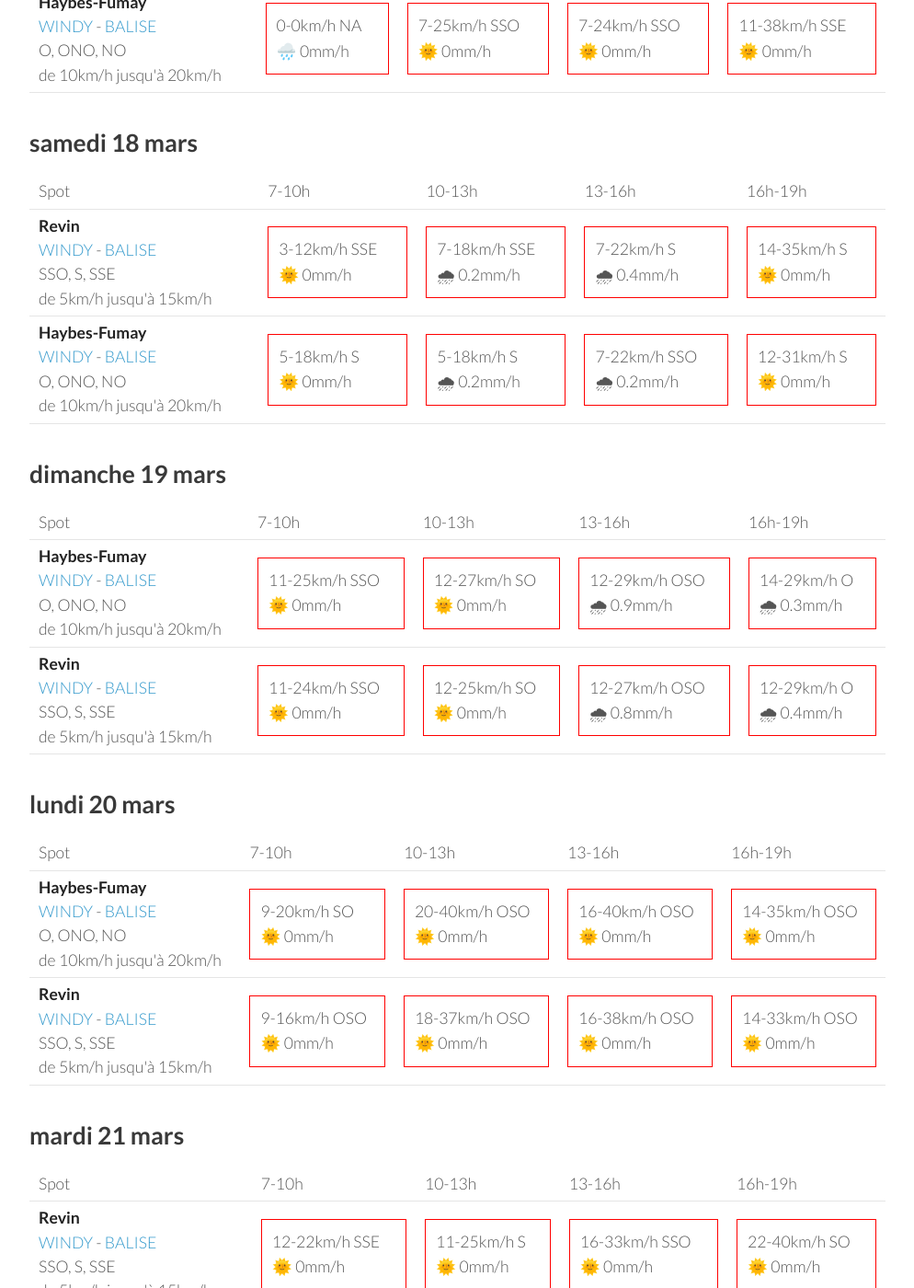
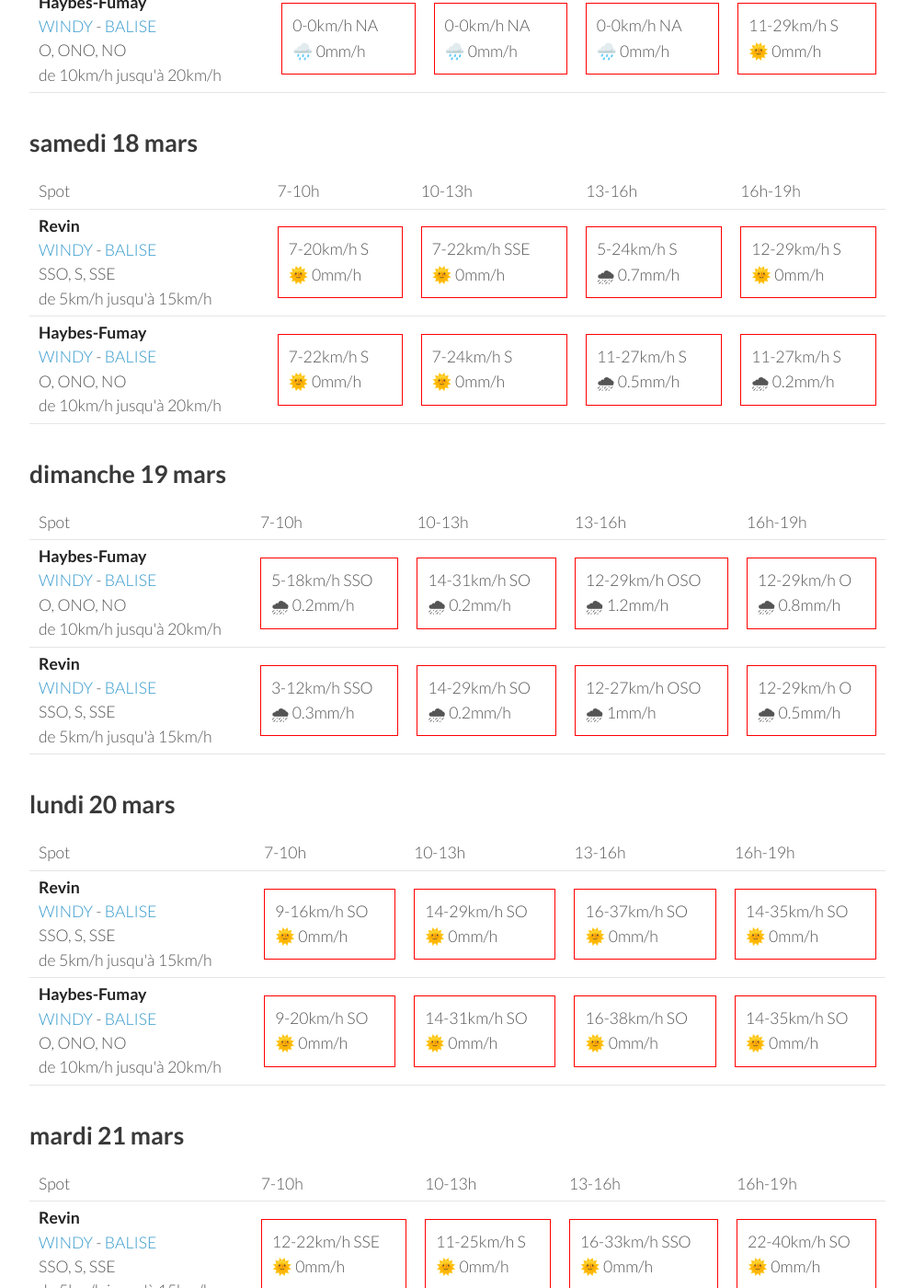
Before and after one commit to parapente-dans-le-nord/parapente-dans-le-nord.github.io, a Jekyll site: the page built from ardennes.markdown, in a window 1280 px wide and 1400 px high, scrolled down 499 px. Shown: the whole window at 92% size, without its empty margins (26-1020 px from the left). Built offline with Jekyll 4.4.1, drawn with Linux system fonts in a browser that asks for light colours; some of the changed text lies outside the part shown.

Commit message:
update index.markdown

```diff
--- a/ardennes.markdown
+++ b/ardennes.markdown
@@ -25,18 +25,18 @@ page mise à jour le vendredi 17 mars 13:10
         <td><strong>Revin</strong><br><a href="https://windy.com/49.948/4.625?49.543,4.625,8">WINDY</a> - <span class=""><a href="http://www.balisemeteo.com/balise.php?idBalise=5019">BALISE</a> </span><br> <span class="vent-favorable">SSO, S, SSE</span><br><span class="force-vent">de 5km/h jusqu'à 15km/h</span> </td>
 
             <td><div class="not-flyable"><p>0-0km/h NA</p><p>🌧️ 0mm/h</p></div></td>
-            <td><div class="not-flyable"><p>5-16km/h SE</p><p>🌞 0mm/h</p></div></td>
-            <td><div class="not-flyable"><p>9-25km/h S</p><p>🌞 0mm/h</p></div></td>
-            <td><div class="not-flyable"><p>9-38km/h SSE</p><p>🌞 0mm/h</p></div></td>
+            <td><div class="not-flyable"><p>0-0km/h NA</p><p>🌧️ 0mm/h</p></div></td>
+            <td><div class="not-flyable"><p>0-0km/h NA</p><p>🌧️ 0mm/h</p></div></td>
+            <td><div class="not-flyable"><p>12-31km/h S</p><p>🌞 0mm/h</p></div></td>
 
     </tr>
 <tr>
         <td><strong>Haybes-Fumay</strong><br><a href="https://windy.com/49.998/4.715?49.913,4.738,10">WINDY</a> - <span class=""><a href="http://www.balisemeteo.com/balise.php?idBalise=104">BALISE</a> </span><br> <span class="vent-favorable">O, ONO, NO</span><br><span class="force-vent">de 10km/h jusqu'à 20km/h</span> </td>
 
             <td><div class="not-flyable"><p>0-0km/h NA</p><p>🌧️ 0mm/h</p></div></td>
-            <td><div class="not-flyable"><p>7-25km/h SSO</p><p>🌞 0mm/h</p></div></td>
-            <td><div class="not-flyable"><p>7-24km/h SSO</p><p>🌞 0mm/h</p></div></td>
-            <td><div class="not-flyable"><p>11-38km/h SSE</p><p>🌞 0mm/h</p></div></td>
+            <td><div class="not-flyable"><p>0-0km/h NA</p><p>🌧️ 0mm/h</p></div></td>
+            <td><div class="not-flyable"><p>0-0km/h NA</p><p>🌧️ 0mm/h</p></div></td>
+            <td><div class="not-flyable"><p>11-29km/h S</p><p>🌞 0mm/h</p></div></td>
 
     </tr>
 
@@ -58,20 +58,20 @@ page mise à jour le vendredi 17 mars 13:10
 <tr>
         <td><strong>Revin</strong><br><a href="https://windy.com/49.948/4.625?49.543,4.625,8">WINDY</a> - <span class=""><a href="http://www.balisemeteo.com/balise.php?idBalise=5019">BALISE</a> </span><br> <span class="vent-favorable">SSO, S, SSE</span><br><span class="force-vent">de 5km/h jusqu'à 15km/h</span> </td>
 
-            <td><div class="not-flyable"><p>3-12km/h SSE</p><p>🌞 0mm/h</p></div></td>
-            <td><div class="not-flyable"><p>7-18km/h SSE</p><p>🌧 0.2mm/h</p></div></td>
-            <td><div class="not-flyable"><p>7-22km/h S</p><p>🌧 0.4mm/h</p></div></td>
-            <td><div class="not-flyable"><p>14-35km/h S</p><p>🌞 0mm/h</p></div></td>
+            <td><div class="not-flyable"><p>7-20km/h S</p><p>🌞 0mm/h</p></div></td>
+            <td><div class="not-flyable"><p>7-22km/h SSE</p><p>🌞 0mm/h</p></div></td>
+            <td><div class="not-flyable"><p>5-24km/h S</p><p>🌧 0.7mm/h</p></div></td>
+            <td><div class="not-flyable"><p>12-29km/h S</p><p>🌞 0mm/h</p></div></td>
 
 
     </tr>
 <tr>
         <td><strong>Haybes-Fumay</strong><br><a href="https://windy.com/49.998/4.715?49.913,4.738,10">WINDY</a> - <span class=""><a href="http://www.balisemeteo.com/balise.php?idBalise=104">BALISE</a> </span><br> <span class="vent-favorable">O, ONO, NO</span><br><span class="force-vent">de 10km/h jusqu'à 20km/h</span> </td>
 
-            <td><div class="not-flyable"><p>5-18km/h S</p><p>🌞 0mm/h</p></div></td>
-            <td><div class="not-flyable"><p>5-18km/h S</p><p>🌧 0.2mm/h</p></div></td>
-            <td><div class="not-flyable"><p>7-22km/h SSO</p><p>🌧 0.2mm/h</p></div></td>
-            <td><div class="not-flyable"><p>12-31km/h S</p><p>🌞 0mm/h</p></div></td>
+            <td><div class="not-flyable"><p>7-22km/h S</p><p>🌞 0mm/h</p></div></td>
+            <td><div class="not-flyable"><p>7-24km/h S</p><p>🌞 0mm/h</p></div></td>
+            <td><div class="not-flyable"><p>11-27km/h S</p><p>🌧 0.5mm/h</p></div></td>
+            <td><div class="not-flyable"><p>11-27km/h S</p><p>🌧 0.2mm/h</p></div></td>
 
 
     </tr>
@@ -94,20 +94,20 @@ page mise à jour le vendredi 17 mars 13:10
 <tr>
         <td><strong>Haybes-Fumay</strong><br><a href="https://windy.com/49.998/4.715?49.913,4.738,10">WINDY</a> - <span class=""><a href="http://www.balisemeteo.com/balise.php?idBalise=104">BALISE</a> </span><br> <span class="vent-favorable">O, ONO, NO</span><br><span class="force-vent">de 10km/h jusqu'à 20km/h</span> </td>
 
-            <td><div class="not-flyable"><p>11-25km/h SSO</p><p>🌞 0mm/h</p></div></td>
-            <td><div class="not-flyable"><p>12-27km/h SO</p><p>🌞 0mm/h</p></div></td>
-            <td><div class="not-flyable"><p>12-29km/h OSO</p><p>🌧 0.9mm/h</p></div></td>
-            <td><div class="not-flyable"><p>14-29km/h O</p><p>🌧 0.3mm/h</p></div></td>
+            <td><div class="not-flyable"><p>5-18km/h SSO</p><p>🌧 0.2mm/h</p></div></td>
+            <td><div class="not-flyable"><p>14-31km/h SO</p><p>🌧 0.2mm/h</p></div></td>
+            <td><div class="not-flyable"><p>12-29km/h OSO</p><p>🌧 1.2mm/h</p></div></td>
+            <td><div class="not-flyable"><p>12-29km/h O</p><p>🌧 0.8mm/h</p></div></td>
 
 
     </tr>
 <tr>
         <td><strong>Revin</strong><br><a href="https://windy.com/49.948/4.625?49.543,4.625,8">WINDY</a> - <span class=""><a href="http://www.balisemeteo.com/balise.php?idBalise=5019">BALISE</a> </span><br> <span class="vent-favorable">SSO, S, SSE</span><br><span class="force-vent">de 5km/h jusqu'à 15km/h</span> </td>
 
-            <td><div class="not-flyable"><p>11-24km/h SSO</p><p>🌞 0mm/h</p></div></td>
-            <td><div class="not-flyable"><p>12-25km/h SO</p><p>🌞 0mm/h</p></div></td>
-            <td><div class="not-flyable"><p>12-27km/h OSO</p><p>🌧 0.8mm/h</p></div></td>
-            <td><div class="not-flyable"><p>12-29km/h O</p><p>🌧 0.4mm/h</p></div></td>
+            <td><div class="not-flyable"><p>3-12km/h SSO</p><p>🌧 0.3mm/h</p></div></td>
+            <td><div class="not-flyable"><p>14-29km/h SO</p><p>🌧 0.2mm/h</p></div></td>
+            <td><div class="not-flyable"><p>12-27km/h OSO</p><p>🌧 1mm/h</p></div></td>
+            <td><div class="not-flyable"><p>12-29km/h O</p><p>🌧 0.5mm/h</p></div></td>
 
 
     </tr>
@@ -128,22 +128,22 @@ page mise à jour le vendredi 17 mars 13:10
       <td>16h-19h</td>
     </tr>
 <tr>
-        <td><strong>Haybes-Fumay</strong><br><a href="https://windy.com/49.998/4.715?49.913,4.738,10">WINDY</a> - <span class=""><a href="http://www.balisemeteo.com/balise.php?idBalise=104">BALISE</a> </span><br> <span class="vent-favorable">O, ONO, NO</span><br><span class="force-vent">de 10km/h jusqu'à 20km/h</span> </td>
+        <td><strong>Revin</strong><br><a href="https://windy.com/49.948/4.625?49.543,4.625,8">WINDY</a> - <span class=""><a href="http://www.balisemeteo.com/balise.php?idBalise=5019">BALISE</a> </span><br> <span class="vent-favorable">SSO, S, SSE</span><br><span class="force-vent">de 5km/h jusqu'à 15km/h</span> </td>
 
-            <td><div class="not-flyable"><p>9-20km/h SO</p><p>🌞 0mm/h</p></div></td>
-            <td><div class="not-flyable"><p>20-40km/h OSO</p><p>🌞 0mm/h</p></div></td>
-            <td><div class="not-flyable"><p>16-40km/h OSO</p><p>🌞 0mm/h</p></div></td>
-            <td><div class="not-flyable"><p>14-35km/h OSO</p><p>🌞 0mm/h</p></div></td>
+            <td><div class="not-flyable"><p>9-16km/h SO</p><p>🌞 0mm/h</p></div></td>
+            <td><div class="not-flyable"><p>14-29km/h SO</p><p>🌞 0mm/h</p></div></td>
+            <td><div class="not-flyable"><p>16-37km/h SO</p><p>🌞 0mm/h</p></div></td>
+            <td><div class="not-flyable"><p>14-35km/h SO</p><p>🌞 0mm/h</p></div></td>
 
 
     </tr>
 <tr>
-        <td><strong>Revin</strong><br><a href="https://windy.com/49.948/4.625?49.543,4.625,8">WINDY</a> - <span class=""><a href="http://www.balisemeteo.com/balise.php?idBalise=5019">BALISE</a> </span><br> <span class="vent-favorable">SSO, S, SSE</span><br><span class="force-vent">de 5km/h jusqu'à 15km/h</span> </td>
+        <td><strong>Haybes-Fumay</strong><br><a href="https://windy.com/49.998/4.715?49.913,4.738,10">WINDY</a> - <span class=""><a href="http://www.balisemeteo.com/balise.php?idBalise=104">BALISE</a> </span><br> <span class="vent-favorable">O, ONO, NO</span><br><span class="force-vent">de 10km/h jusqu'à 20km/h</span> </td>
 
-            <td><div class="not-flyable"><p>9-16km/h OSO</p><p>🌞 0mm/h</p></div></td>
-            <td><div class="not-flyable"><p>18-37km/h OSO</p><p>🌞 0mm/h</p></div></td>
-            <td><div class="not-flyable"><p>16-38km/h OSO</p><p>🌞 0mm/h</p></div></td>
-            <td><div class="not-flyable"><p>14-33km/h OSO</p><p>🌞 0mm/h</p></div></td>
+            <td><div class="not-flyable"><p>9-20km/h SO</p><p>🌞 0mm/h</p></div></td>
+            <td><div class="not-flyable"><p>14-31km/h SO</p><p>🌞 0mm/h</p></div></td>
+            <td><div class="not-flyable"><p>16-38km/h SO</p><p>🌞 0mm/h</p></div></td>
+            <td><div class="not-flyable"><p>14-35km/h SO</p><p>🌞 0mm/h</p></div></td>
 
 
     </tr>
```
Also changed, not shown: other parts of ardennes.markdown (+1 -1 lines).
